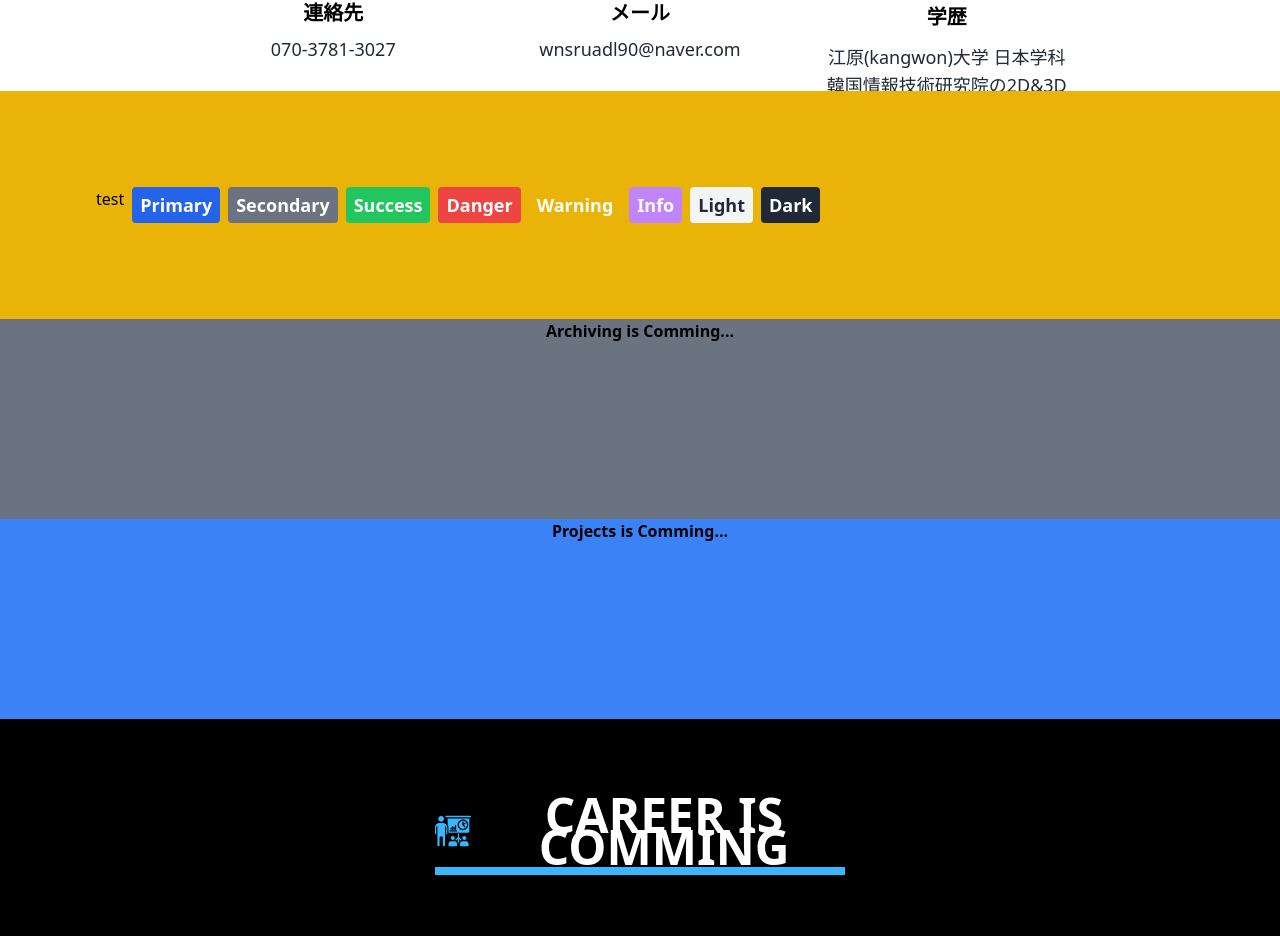
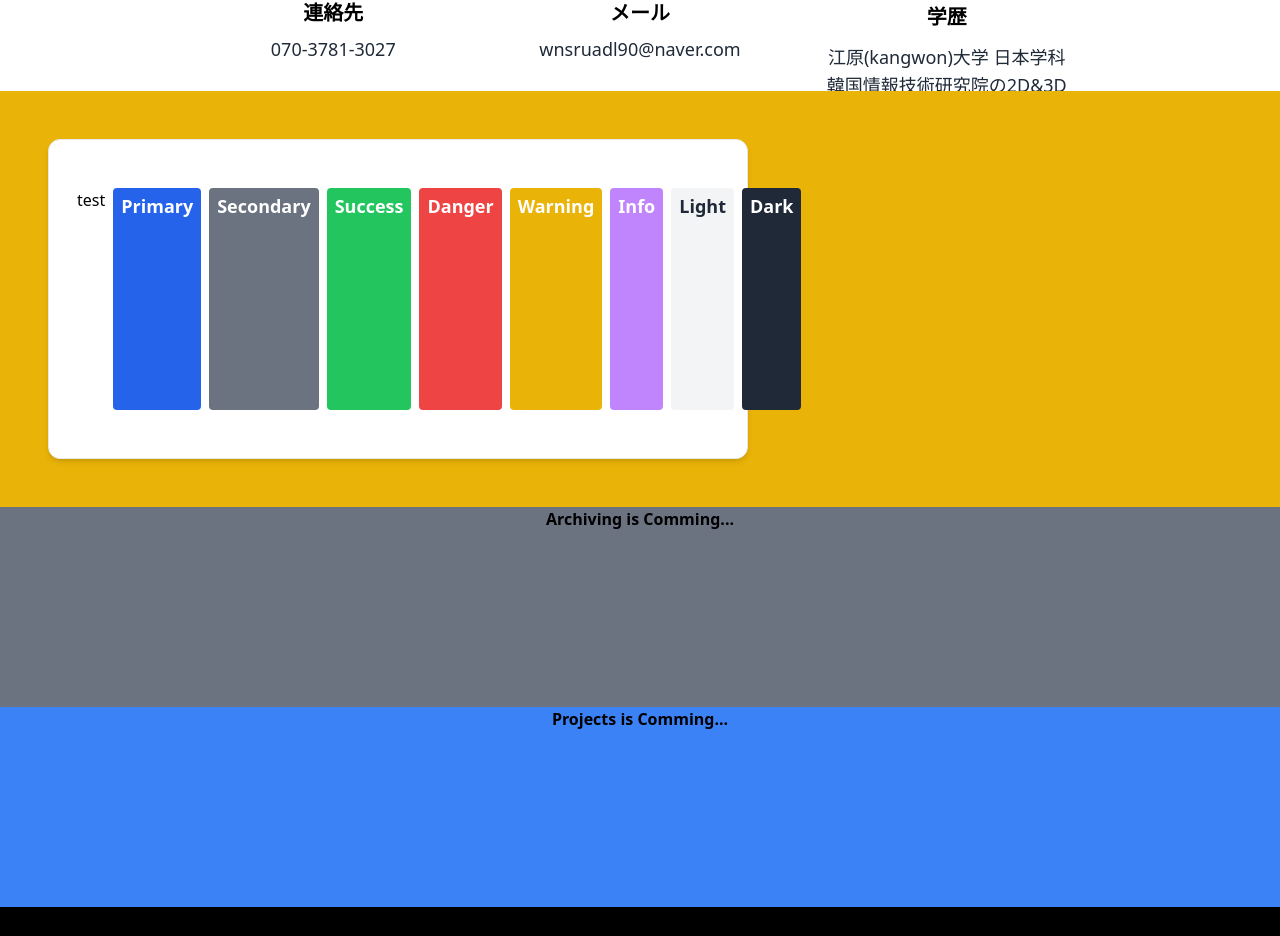
Before and after one commit to GitHubKimJunGyeom/myPortFolio-nuxt, a Nuxt app in the folder kjk-portfolio/: page / in a window 1280 px wide. Shown: the part 1326-2262 px from the top of the page. Built offline with nearby package versions, Linux system fonts and the light colour scheme.

Commit message:
skill 디자인수정중

```diff
--- a/kjk-portfolio/components/Skill.vue
+++ b/kjk-portfolio/components/Skill.vue
@@ -1,7 +1,8 @@
 <template>
     <section id="skills" class="-mt-24 relative w-full py-12 px-12 bg-yellow-500">
-        <div class="flex gap-2 py-12 px-12">
-            <label>test</label>
+
+        <div class="h-80 px-7 w-[700px] rounded-[12px] bg-white p-4 shadow-md border flex gap-2 py-12 px-12">
+           <label>test</label>
             <span class="bg-blue-600 font-bold text-white text-center py-1 px-2 text-lg rounded">Primary</span>
             <span class="bg-gray-500 font-bold text-white text-center py-1 px-2 text-lg rounded">Secondary</span>
             <span class="bg-green-500 font-bold text-white text-center py-1 px-2 text-lg rounded">Success</span>
```
